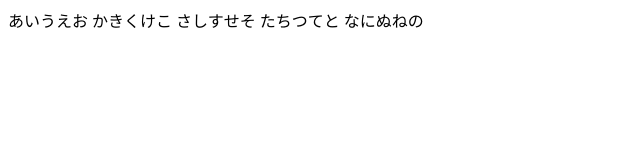
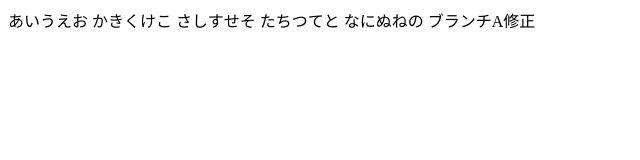
Before and after one commit to zd3h11/firstTest01, a plain HTML site: page index.html in a window 1280 px wide. Shown: the whole page, without its empty margins (0-640 px from the left). Drawn offline with Linux system fonts and the light colour scheme.

Commit message:
ブランチA修正

```diff
--- a/index.html
+++ b/index.html
@@ -9,5 +9,6 @@
 			さしすせそ
 			たちつてと
 			なにぬねの
+			ブランチA修正
 	 </body>
  </html>
```
